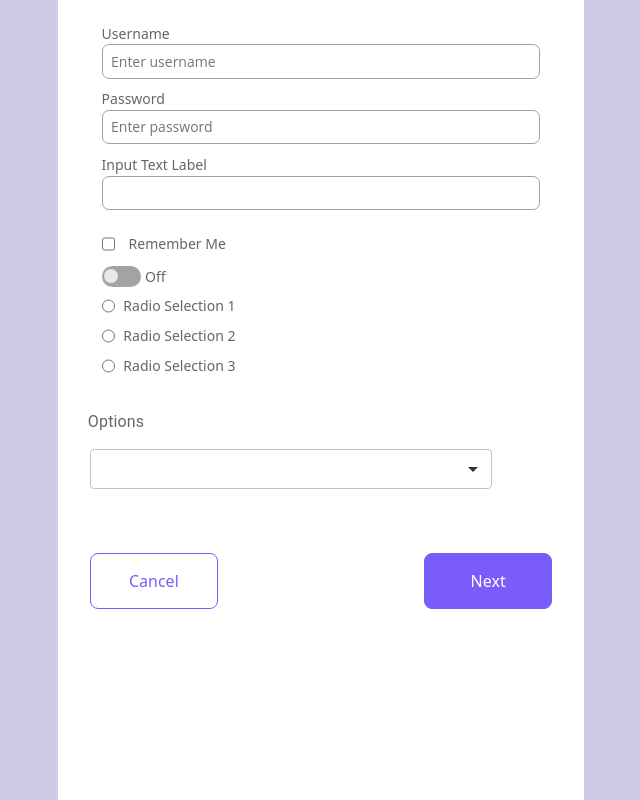
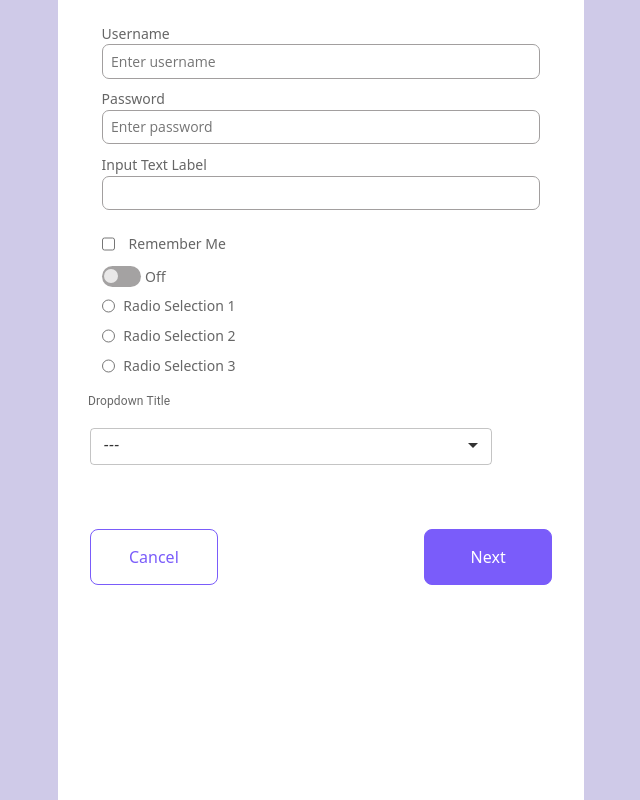
Before and after one commit to TaisaBraga/Formulario-React, a React (Vite) app: page / in a window 1280 px wide. Shown: the whole page, without its empty margins (319-959 px from the left). Built offline with nearby package versions, Linux system fonts and the light colour scheme.

Commit message:
fix: dropdown component fix

```diff
--- a/src/components/Templates/formPage.tsx
+++ b/src/components/Templates/formPage.tsx
@@ -20,7 +20,8 @@ const FormShema = z.object({
   textinput: z.string(),
   remember: z.boolean(),
   switch: z.boolean(),
-  radioSelection: z.string()
+  radioSelection: z.string(),
+  dropdownSelection: z.string()
 });
 
 type FormSchemaType = z.infer<typeof FormShema>;
@@ -31,9 +32,19 @@ const FormPage = () => {
     reset,
     register,
     watch,
+    control,
     formState: { errors },
   } = useForm<FormSchemaType>({
     resolver: zodResolver(FormShema),
+    defaultValues: {
+    username: "",
+    password: "",
+    textinput: "",
+    remember: false,
+    switch: false,
+    radioSelection: "",
+    dropdownSelection: "defaultValue"
+    }
   });
 
   const handleFormSubmit = (data: FormSchemaType) => {
@@ -44,7 +55,7 @@ const FormPage = () => {
     <form onSubmit={handleSubmit(handleFormSubmit)} className="form-container">
       <TextInputs register={register} errors={errors} />
       <OthersInputs register={register} watch={watch} />
-      <DropDownInput register={register} />
+      <DropDownInput control={control} />
       <div className="button-container">
         <Buttons
           buttonType="reset"
--- a/src/components/molecules/DropDown/dropDownInput.jsx
+++ b/src/components/molecules/DropDown/dropDownInput.jsx
@@ -1,32 +1,37 @@
 /* eslint-disable react/prop-types */
+import { Controller } from "react-hook-form";
 import InputLabel from "@mui/material/InputLabel";
 import MenuItem from "@mui/material/MenuItem";
 import FormControl from "@mui/material/FormControl";
 import Select from "@mui/material/Select";
 
-export default function SelectSmall({ register }) {
-
+export default function SelectSmall({ control }) {
 
   return (
     <FormControl sx={{ p: 1, minWidth: 450 }} size="small">
-      <InputLabel id="demo-select-small-label" sx={{ml: 2 }}>
-        Options
+      <InputLabel id="demo-select-small-label" sx={{ml: 2}}>
+        Dropdown Title
       </InputLabel>
-      <Select
-        sx={{ m: 3, mt: 5 }}
-        labelId="dropdown-label"
-        id="dropdown"
-        defaultValue=""
-        label="Option"
-        {...register("dropdownSelection")}
-      >
-        <MenuItem >
-          <em>None</em>
-        </MenuItem>
+      <Controller
+        name="dropdownSelection"
+        control={control}
+        defaultValue="defaultValue"
+        render={({ field }) => (
+     <Select
+            labelId="dropdown-label"
+            id="dropdown"
+            {...field}
+            value={field.value}
+            onChange={(e) => field.onChange(e.target.value)}
+            sx={{ m: 3, mt: 2 }}
+          >
+        <MenuItem value="defaultValue"><em>---</em></MenuItem>
         <MenuItem value="Option 1">Option 1</MenuItem>
         <MenuItem value="Option 2">Option 2</MenuItem>
         <MenuItem value="Option 3">Option 3</MenuItem>
       </Select>
+       )}
+      />
     </FormControl>
   );
 }
```
Also changed, not shown: src/components/molecules/DropDown/dropDownInput.css (deleted, +0 -7 lines).
